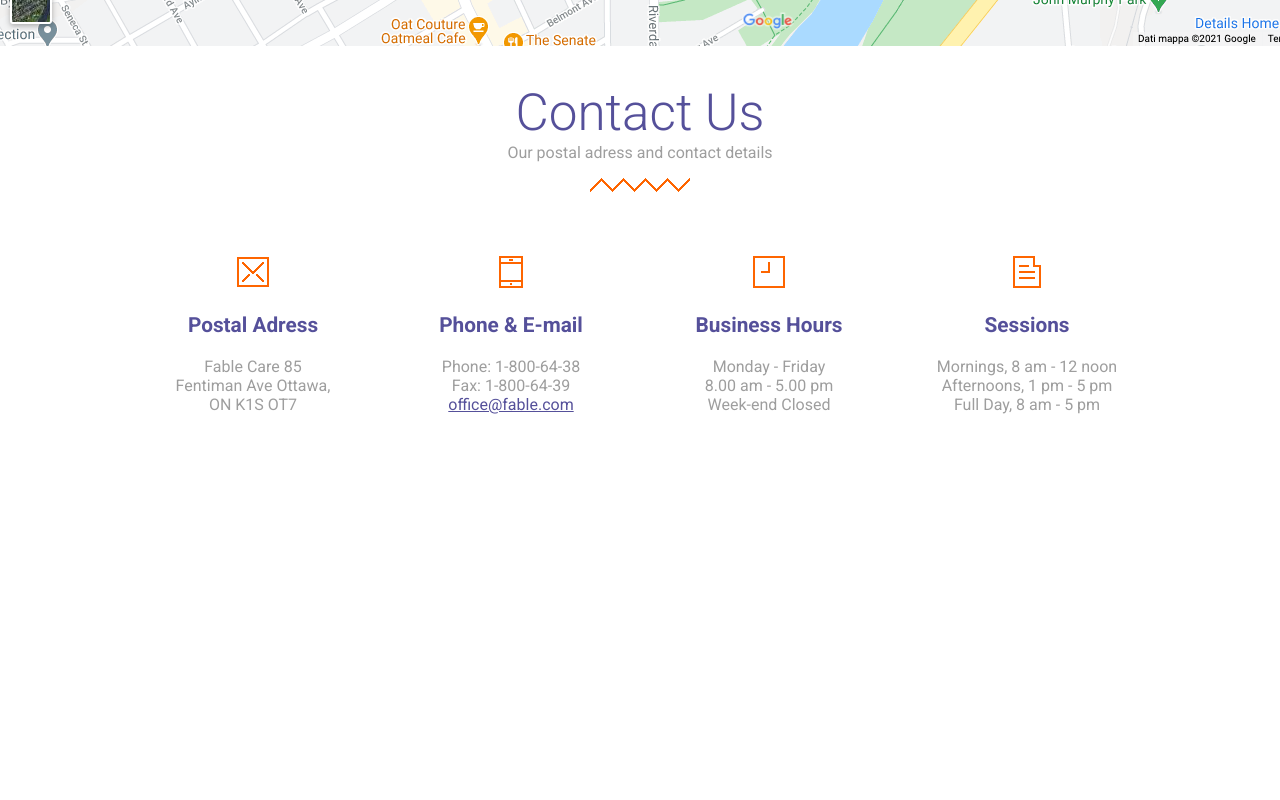
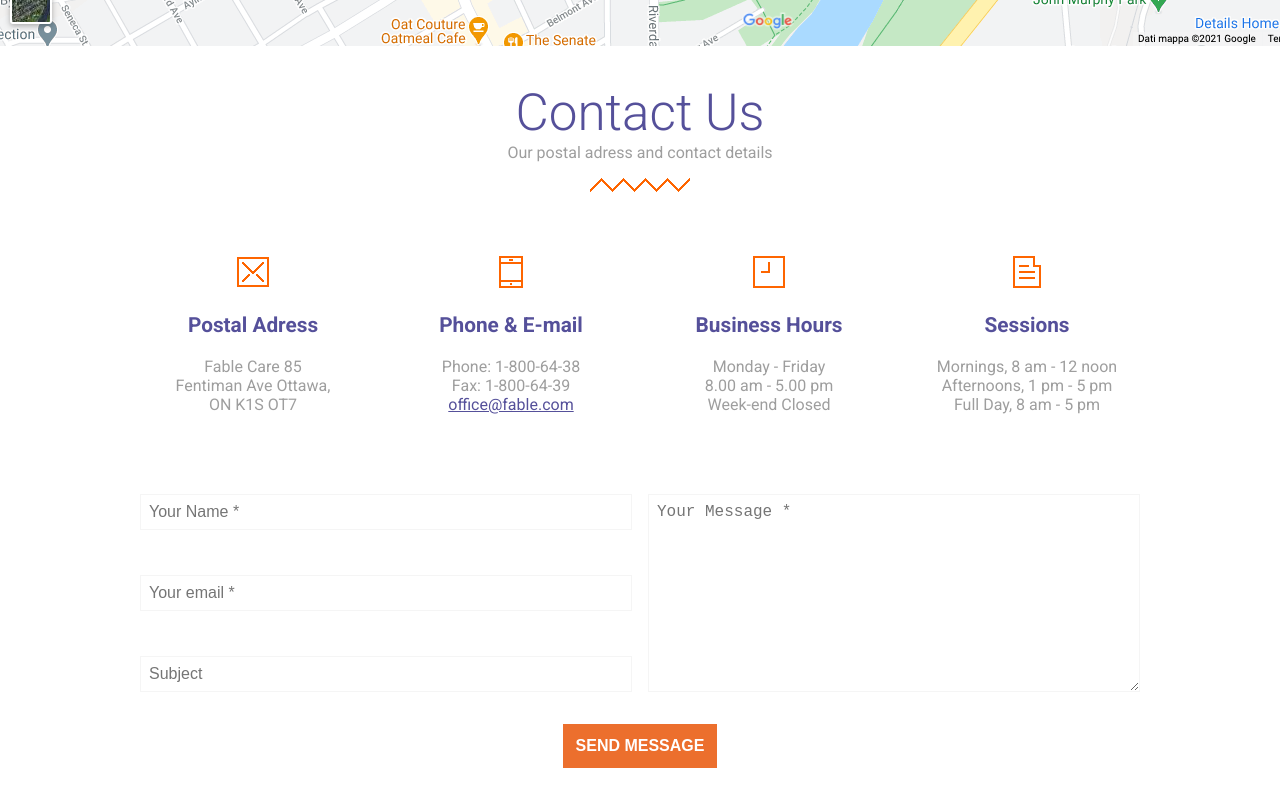
Before and after one commit to iormat/proj-html-vuejs, a Vue app: page / in a window 1280 px wide. Shown: the part 5425-6225 px from the top of the page. Before the commit the page ends 5919 px from the top, so only its background shows below. Built offline with nearby package versions, Linux system fonts and the light colour scheme.

Commit message:
Major: AppFooterFormSection

```diff
--- a/src/components/AppFooter.vue
+++ b/src/components/AppFooter.vue
@@ -5,17 +5,20 @@
             :contacts="contactsArr"
             />
 
+            <AppFooterFormSection/>
         </div>
     </footer>
 </template>
 
 <script>
 import AppFooterContactUsSection from "./AppFooterContactUsSection.vue";
+import AppFooterFormSection from "./AppFooterFormSection.vue";
 
 export default {
     name: 'AppFooter',
     components: {
         AppFooterContactUsSection,
+        AppFooterFormSection,
     },
     data() {
         return {
--- /dev/null
+++ b/src/components/AppFooterFormSection.vue
@@ -0,0 +1,55 @@
+<template>
+    <section id="myform">
+        <form>
+            <div class="user-data">
+                <label for="name">
+                    <input id="name" type="text" placeholder="Your Name *">
+                </label>
+
+                <label for="email">
+                    <input id="email" type="email" placeholder="Your email *">
+                </label>
+
+                <label for="subject">
+                    <input id="subject" type="text" placeholder="Subject">
+                </label>
+            </div>
+
+            <textarea id="message" rows="10" placeholder="Your Message *"></textarea>
+        </form>
+        <button class="btn main-btn">
+            <a href="#"> send message </a>
+        </button>
+    </section>
+</template>
+
+<script>
+export default {
+    name: 'AppFooterFormSection'
+}
+</script>
+
+<style lang="scss" scoped>
+    #myform {
+        text-align: center;
+    }
+    form {
+        display: grid;
+        grid-template-columns: repeat(2, 1fr);
+        gap: 1rem;
+        .user-data {
+            display: flex;
+            flex-flow: column wrap;
+            justify-content: space-between;
+        }
+        #name, #email, #subject, #message {
+            width: 100%;
+            font-size: 1rem;
+            padding: .5rem;
+            border: 1px solid var(--clr-primary-200);
+        }
+    }
+    button {
+        margin: 2rem 0;
+    }
+</style>
--- a/src/components/AppMainWhatsNewSection.vue
+++ b/src/components/AppMainWhatsNewSection.vue
@@ -12,6 +12,9 @@
                 <time> {{article.date}} </time>
                 <div class="image-container">
                     <img loading="lazy" :src="article.image" :alt="article.title">
+                    <div class="more_info">
+                        <img loading="lazy" src="../assets/img/image_overlay.png" alt="more info">
+                    </div>
                     <span class="counter"> {{ article.counter }} </span>
                 </div>
                 <h3> {{article.title}} </h3>
@@ -104,6 +107,23 @@ export default {
                     display: block;
                     margin-top: 1rem;
                 }
+                .more_info {
+                    display: none;
+                    position: absolute;
+                    top: 50%;
+                    left: 50%;
+                    transform: translate(-50%, -50%);
+                    background-color: #55509aab;
+                    padding: 2em;
+                    border-radius: 50%;
+                    img {
+                        width: 2rem;
+                        height: 2rem;
+                    }
+                }
+                &:hover .more_info {
+                    display: block;
+                }
             }
             .counter {
                 position: absolute;
```
